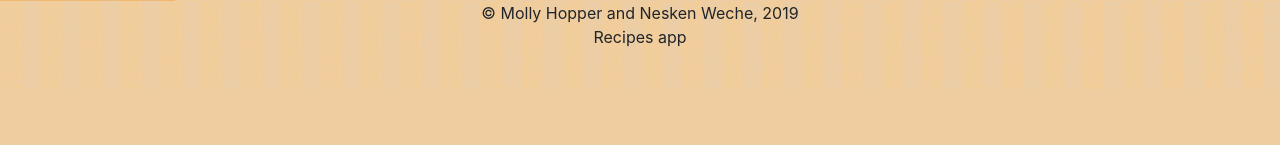
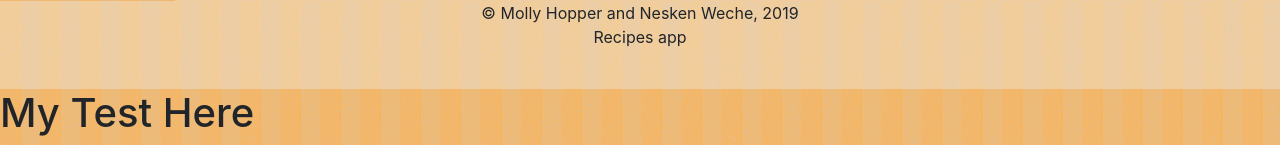
Before and after one commit to Nesken-weche/Blue_badge_project, a Django app: page / in a window 1280 px wide. Shown: the part 1329-1474 px from the top of the page. Before the commit the page ends 1418 px from the top, so only its background shows below. Run offline with Django 3.2, Linux system fonts and the light colour scheme; some libraries are stand-ins or nearby versions.

Commit message:
small change

```diff
--- a/blue_badge/Templates/base.html
+++ b/blue_badge/Templates/base.html
@@ -22,5 +22,7 @@
     {% endblock %}
 
     {% include 'partials/_footer.html' %}
+
+    <h1>My Test Here</h1>
 </body>
 </html>
```
